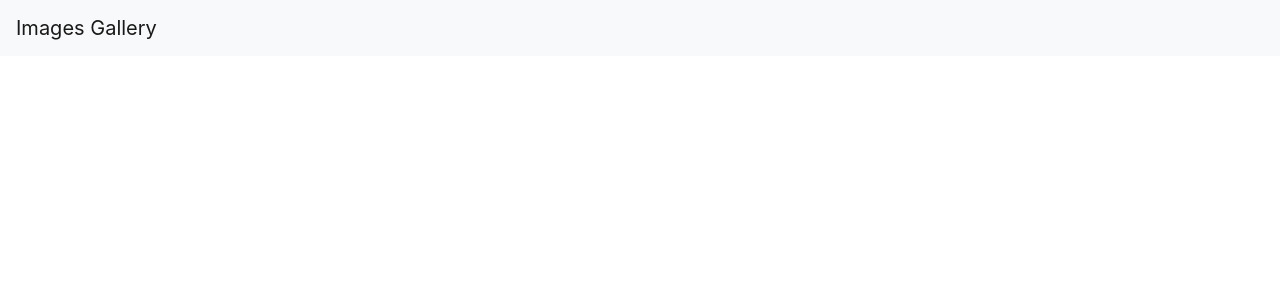
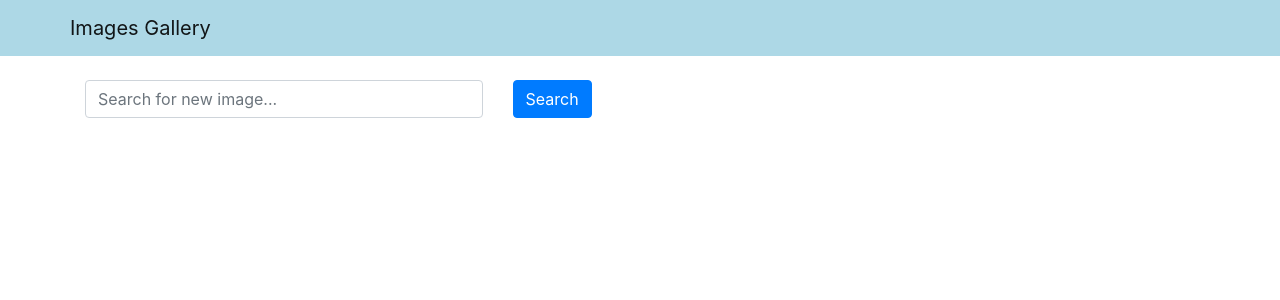
Before and after one commit to denesgeza/images-gallery, a React (Create React App) app in the folder frontend/: page / in a window 1280 px wide. Shown: the top 300 px of the page. Built offline with nearby package versions, Linux system fonts and the light colour scheme.

Commit message:
add more styling to header and search bat

```diff
--- a/frontend/src/App.js
+++ b/frontend/src/App.js
@@ -1,10 +1,12 @@
 import "bootstrap/dist/css/bootstrap.min.css";
 import Header from './components/Header';
+import Search from './components/Search';
 
 function App() {
     return (
         <div>
             <Header title="Images Gallery"></Header>
+            <Search />
         </div>
     );
 }
--- a/frontend/src/components/Header.js
+++ b/frontend/src/components/Header.js
@@ -1,10 +1,16 @@
 import React from "react";
-import { Navbar } from "react-bootstrap";
+import { Navbar, Container } from "react-bootstrap";
+
+const navbarStyle = {
+    backgroundColor: "lightblue"
+};
 
 const Header = (props) => {
     return (
-        <Navbar bg="light" variant="light">
-            <Navbar.Brand href="/">{props.title}</Navbar.Brand>
+        <Navbar style={navbarStyle} variant="light">
+            <Container>
+                <Navbar.Brand href="/">{props.title}</Navbar.Brand>
+            </Container>
         </Navbar>
     );
 };
--- /dev/null
+++ b/frontend/src/components/Search.js
@@ -0,0 +1,25 @@
+import React from 'react';
+import { Container, Row, Col, Form, Button } from 'react-bootstrap'
+
+const Search = () => {
+    return (
+        <Container className="mt-4">
+            <Row className="justify-center">
+                <Col xs={12} md={8} lg={6}>
+                    <Form>
+                        <Row>
+                            <Col xs={9}>
+                                <Form.Control placeholder="Search for new image..." />
+                            </Col>
+                            <Col>
+                                <Button variant="primary" type="submit">Search</Button>
+                            </Col>
+                        </Row>
+                    </Form>
+                </Col>
+            </Row>
+        </Container>
+    );
+};
+
+export default Search;
```
